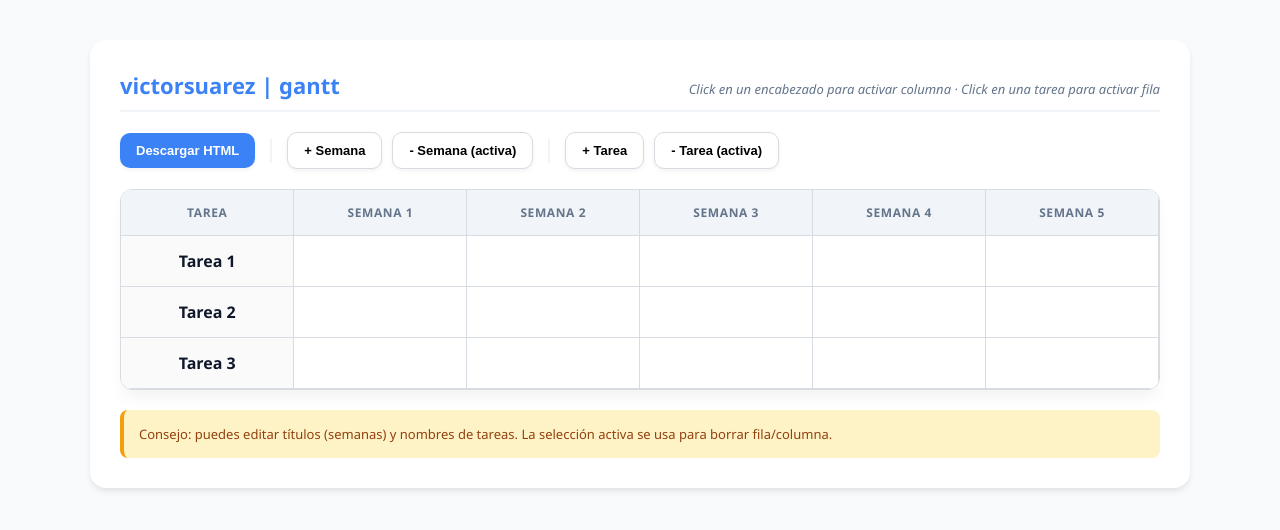
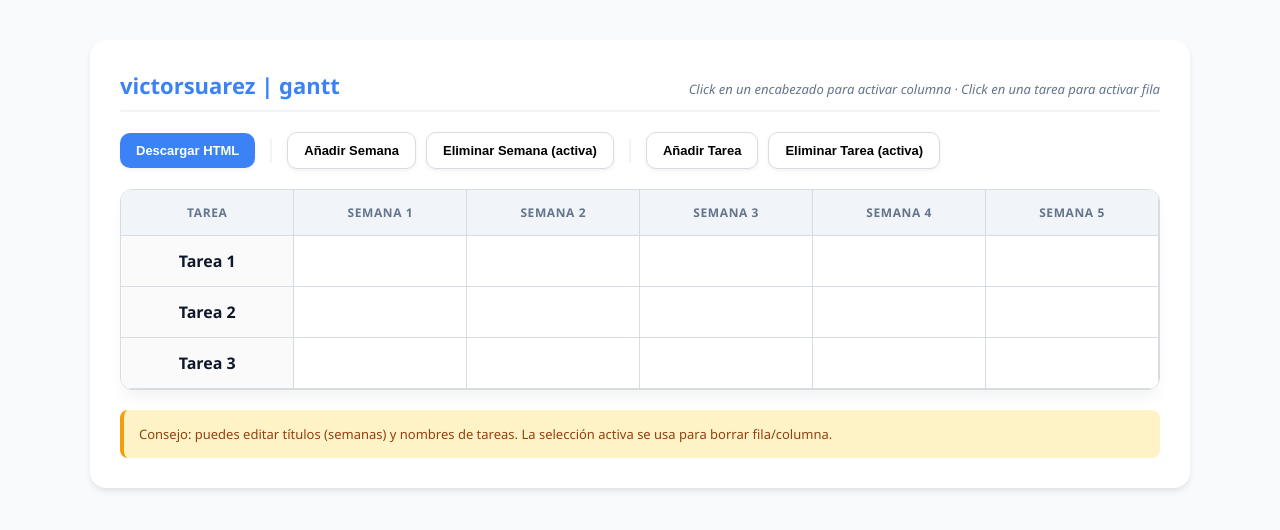
Before and after one commit to Vito-Pulls/TablaGantt, a plain HTML site: page index.html in a window 1280 px wide. Drawn offline with Linux system fonts and the light colour scheme.

Commit message:
Pequeño cambio de nombre de botones

```diff
--- a/index.html
+++ b/index.html
@@ -194,11 +194,11 @@
       <div class="toolbar">
         <button id="btnDownload">Descargar HTML</button>
         <span class="sep"></span>
-        <button id="btnAddCol">+ Semana</button>
-        <button id="btnDelCol">- Semana (activa)</button>
+        <button id="btnAddCol">Añadir Semana</button>
+        <button id="btnDelCol">Eliminar Semana (activa)</button>
         <span class="sep"></span>
-        <button id="btnAddRow">+ Tarea</button>
-        <button id="btnDelRow">- Tarea (activa)</button>
+        <button id="btnAddRow">Añadir Tarea</button>
+        <button id="btnDelRow">Eliminar Tarea (activa)</button>
       </div>
 
       <div class="tablebox">
```
